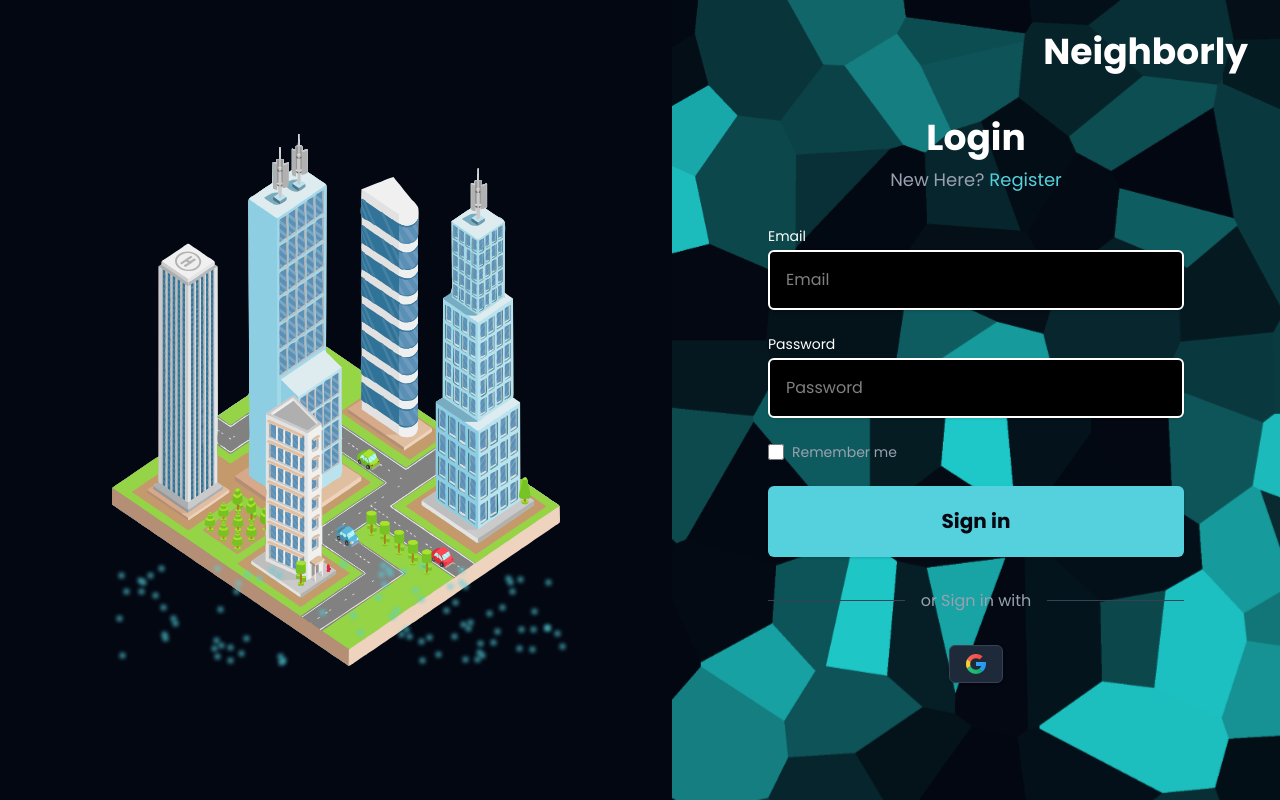
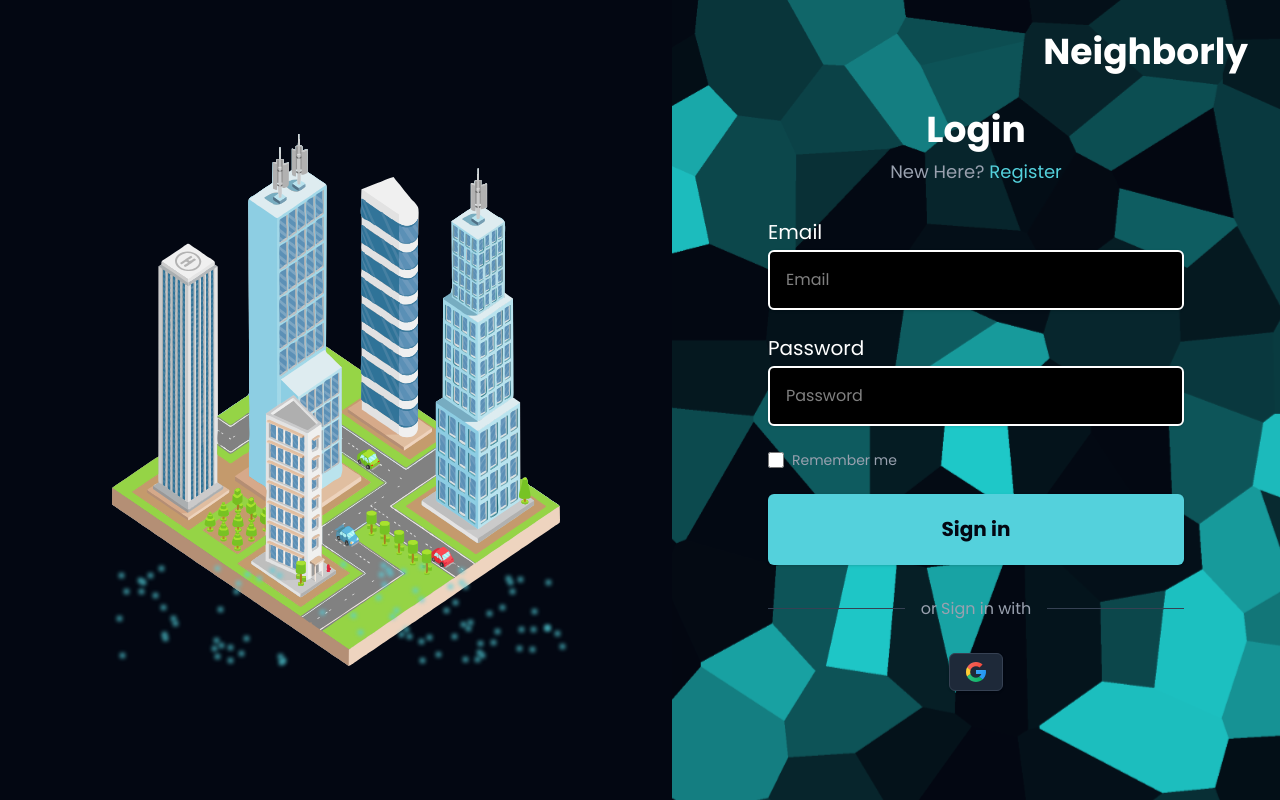
Before and after one commit to Labheshtheonly1/NEIGHBORLY-FRONTEND, a Next.js app: page /login in a window 1280 px wide. Built offline with nearby package versions, Linux system fonts and the light colour scheme.

Commit message:
fix login

```diff
--- a/src/app/globals.css
+++ b/src/app/globals.css
@@ -1,7 +1,5 @@
 @import "tailwindcss";
-@tailwind base;
-@tailwind components;
-@tailwind utilities;
+
 :root {
   --background: #ffffff;
   --foreground: #171717;
@@ -75,7 +73,7 @@ body {
     transform: translateY(0px);
   }
   50% {
-    transform: translateY(-20px);
+    transform: translateY(-30px);
   }
   100% {
     transform: translateY(0px);
--- a/src/app/login/page.js
+++ b/src/app/login/page.js
@@ -75,26 +75,26 @@ export default function LoginPage() {
 
           <form onSubmit={handleSubmit} className="space-y-6">
             <div>
-              <label htmlFor="email" className="block text-sm font-medium text-gray">Email</label>
+              <label htmlFor="email" className="block text-xl font-medium text-white">Email</label>
               <input
                 id="email"
                 name="email"
                 type="email"
                 autoComplete="email"
                 required
-                className="mt-1 block w-full rounded-md border-2 border-white bg-black text-white shadow-sm focus:border-[#54D1DC] focus:ring focus:ring-[#54D1DC] focus:ring-opacity-50 px-4 py-4"
+                className="mt-1 block w-full rounded-md border-2 border-white bg-black text-white shadow-sm focus:border-[#54D1DC] focus:ring focus:ring-[#54D1DC] focus:ring-opacity-50 px-4 py-4 transition-transform duration-200 ease-in-out hover:-translate-y-1 focus:-translate-y-1"
                 placeholder="Email"
               />
             </div>
             <div>
-              <label htmlFor="password" className="block text-sm font-medium text-gray">Password</label>
+              <label htmlFor="password" className="block text-xl font-medium text-white">Password</label>
               <input
                 id="password"
                 name="password"
                 type="password"
                 autoComplete="current-password"
                 required
-                className="mt-1 block w-full rounded-md border-2 border-white bg-black text-white shadow-sm focus:border-[#54D1DC] focus:ring focus:ring-[#54D1DC] focus:ring-opacity-50 px-4 py-4"
+                className="mt-1 block w-full rounded-md border-2 border-white bg-black text-white shadow-sm focus:border-[#54D1DC] focus:ring focus:ring-[#54D1DC] focus:ring-opacity-50 px-4 py-4 transition-transform duration-200 ease-in-out hover:-translate-y-1 focus:-translate-y-1"
                 placeholder="Password"
               />
             </div>
@@ -111,7 +111,7 @@ export default function LoginPage() {
             </div>
             <button
               type="submit"
-              className="w-full py-5 px-4 border border-transparent rounded-md shadow-sm text-lg font-bold text-gray-950 bg-[#54D1DC] hover:bg-opacity-80 focus:outline-none focus:ring-2 focus:ring-offset-2 focus:ring-[#54D1DC]"
+              className="w-full py-5 px-4 border border-transparent rounded-md shadow-sm text-lg font-bold text-gray-950 bg-[#54D1DC] hover:bg-opacity-80 focus:outline-none focus:ring-2 focus:ring-offset-2 focus:ring-[#54D1DC] transition-all duration-200 ease-in-out hover:-translate-y-1 hover:shadow-lg"
             >
               <span className="text-xl">Sign in</span>
             </button>
@@ -126,7 +126,7 @@ export default function LoginPage() {
           <div className="flex justify-center">
             <button
               onClick={handleGoogleSignIn}
-              className="py-2 px-4 border border-gray-700 rounded-md shadow-sm text-sm font-medium text-white bg-gray-800 hover:bg-gray-700 focus:outline-none focus:ring-2 focus:ring-offset-2 focus:ring-gray-500 flex items-center"
+              className="py-2 px-4 border border-gray-700 rounded-md shadow-sm text-sm font-medium text-white bg-gray-800 hover:bg-gray-700 focus:outline-none focus:ring-2 focus:ring-offset-2 focus:ring-gray-500 flex items-center transition-all duration-200 ease-in-out hover:-translate-y-1 hover:shadow-lg"
             >
               <Image
                 src="/google.svg"
```
